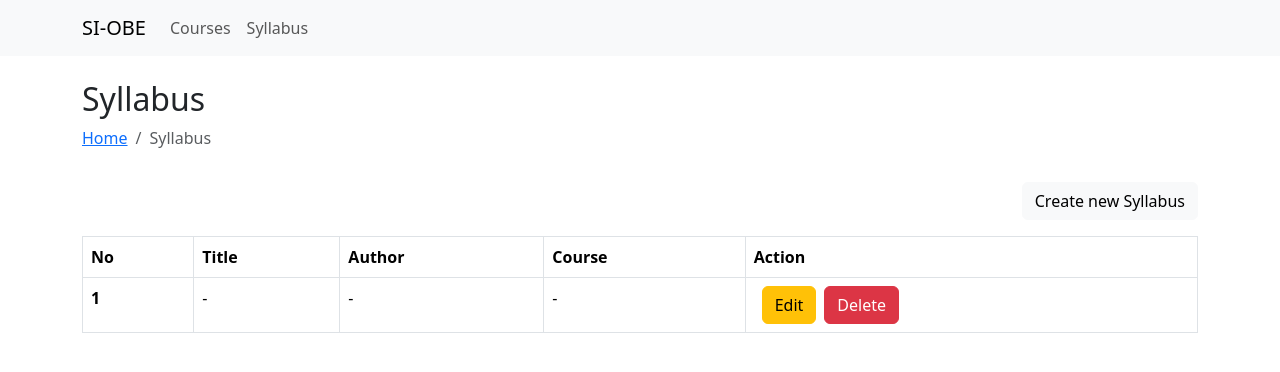
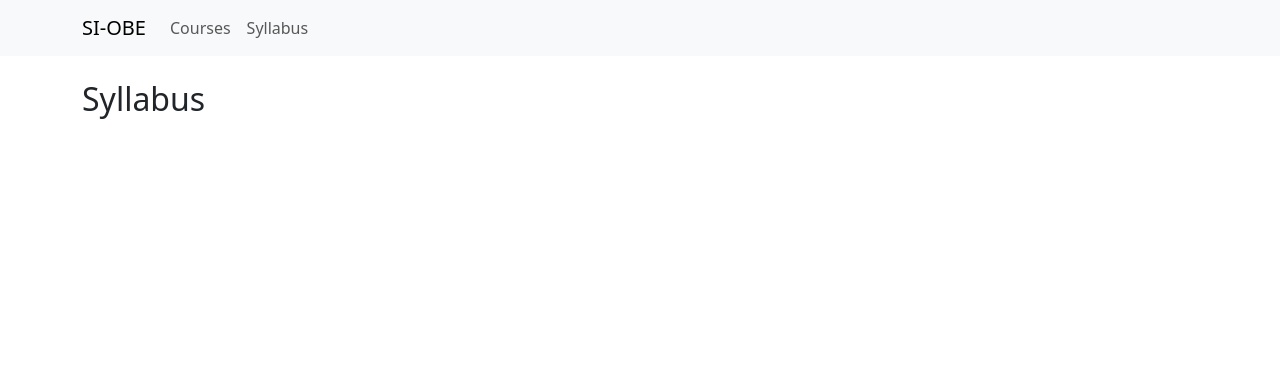
Before and after one commit to audrey31/si-obe-fe, a React (Vite) app: page /syllabus in a window 1280 px wide. Shown: the top 372 px of the page. Built offline with nearby package versions, Linux system fonts and the light colour scheme.

Commit message:
Update Syllabus.jsx

```diff
--- a/src/Syllabus.jsx
+++ b/src/Syllabus.jsx
@@ -3,39 +3,7 @@ function Syllabus() {
     <main className="pt-4">
       <div className="container">
         <h1 className="fs-2">Syllabus</h1>
-        <nav aria-label="breadcrumb">
-          <ol class="breadcrumb">
-            <li class="breadcrumb-item"><a href="#">Home</a></li>
-            <li class="breadcrumb-item active" aria-current="page">Syllabus</li>
-          </ol>
-        </nav>
-        <div class="float-end">
-          <button type="button" class="btn btn-light my-3">Create new Syllabus</button>
-        </div>
 
-        <table class="table table-bordered">
-        <thead>
-          <tr>
-            <th scope="col">No</th>
-            <th scope="col">Title</th>
-            <th scope="col">Author</th>
-            <th scope="col">Course</th>
-            <th scope="col">Action</th>
-          </tr>
-        </thead>
-        <tbody>
-          <tr>
-            <th scope="row">1</th>
-            <td>-</td>
-            <td>-</td>
-            <td>-</td>
-            <td>
-              <button type="button" class="btn btn-warning mx-2">Edit</button>
-              <button type="button" class="btn btn-danger">Delete</button>
-            </td>
-          </tr>
-        </tbody>
-      </table>
 
 
       </div>
```
